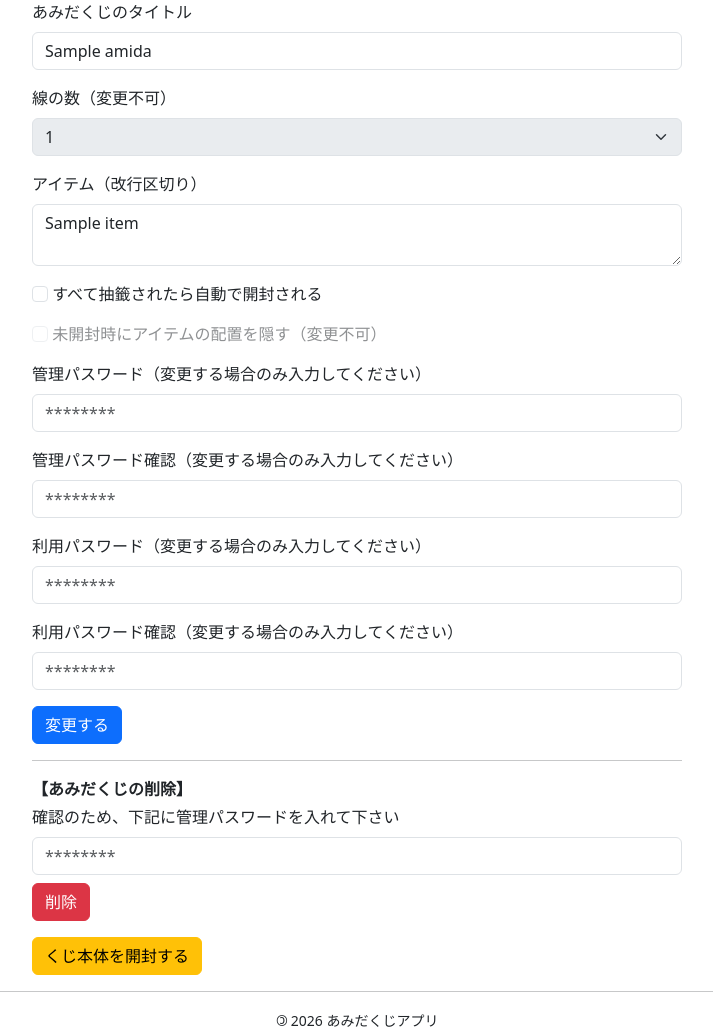
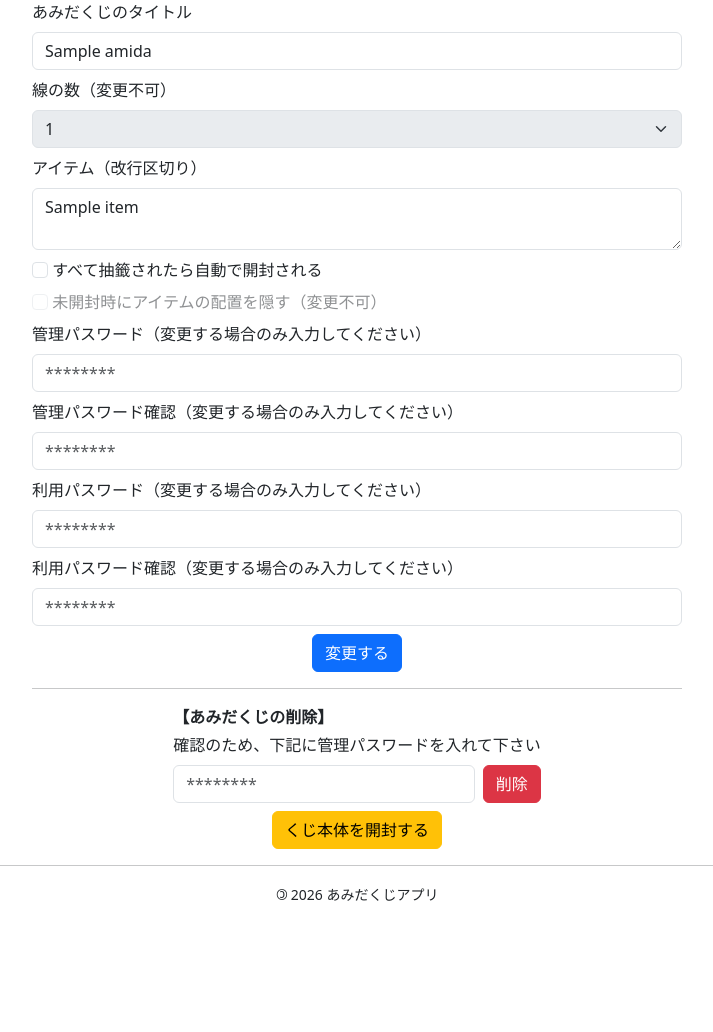
Before and after one commit to oh-shunki/Amidakuji, a Flask app: template flaskr/templates/amida/update.html in a window 1280 px wide. Shown: the part 42-1074 px from the top of the page, without its empty margins (283-996 px from the left). After the commit the page ends 943 px from the top, so only its background shows below. Run offline with Flask 3, Linux system fonts and the light colour scheme; the template is opened without the code that fills it: most values are stand-ins (such as "Sample title", 1, 10 or a date in 2020).

Commit message:
refactor(update): 更新フォームのスタイルの調整。削除・開封フォームを仕様書に合わせる調整。

```diff
--- a/flaskr/templates/amida/update.html
+++ b/flaskr/templates/amida/update.html
@@ -9,13 +9,13 @@
 {% block content %}
     <form method="post" class="amidaForm" data-mode="update"
                         action="{{ url_for("amida.update.do_update", amida_id_b62=amida_id_b62) }}">
-		<div class="mb-3">
+		<div class="mb-2">
 			<label for="title" class="form-label">あみだくじのタイトル</label>
             <input type="text" id="title" name="title" class="form-control"
                    value="{%if amida %}{{ amida.title }}{% endif %}" maxlength="100" required>
 		</div>
 
-        <div class="mb-3">
+        <div class="mb-2">
 			<label for="line_count" class="form-label">線の数（変更不可）</label>
 			<select id="line_count" name="line_count" class="form-select" disabled>
                 {% if amida %}
@@ -25,73 +25,72 @@
 
         </div>
 
-        <div class="mb-3">
+        <div class="mb-2">
 			<label for="items" class="form-label">アイテム（改行区切り）</label>
             <textarea id="items" name="items" class="form-control" required>{%- if amida_items -%}
                 {{ amida_items | map(attribute="title") | join('\n') }}{%- endif -%}</textarea>
 		</div>
 
-		<div class="mb-3">
+		<div class="mb-2">
 			<input type="checkbox" id="option_auto_open" name="option_auto_open"
                    class="form-check-input" {%if amida and amida.option_auto_open %}checked{% endif %}>
 			<label for="option_auto_open" class="form-check-label">すべて抽籤されたら自動で開封される</label>
 		</div>
 
-		<div class="mb-3">
+		<div class="mb-2">
 			<input type="checkbox" id="option_hide_items" name="option_hide_items"
                    class="form-check-input" {%if amida and amida.option_hide_items %}checked {% endif %}disabled>
 			<label for="option_hide_items" class="form-check-label">未開封時にアイテムの配置を隠す（変更不可）</label>
 		</div>
 
-        <div class="mb-3">
+        <div class="mb-2">
 			<label class='form-label'>管理パスワード（変更する場合のみ入力してください）</label>
 			<input type="password" id="admin_password" name="admin_password" class="form-control" placeholder="********">
 		</div>
 
 
-        <div class="mb-3">
+        <div class="mb-2">
 			<label class='form-label'>管理パスワード確認（変更する場合のみ入力してください）</label>
 			<input type="password" id="admin_password_confirm" name="admin_password_confirm" class="form-control" placeholder="********" >
 		</div>
 
-        <div class="mb-3">
+        <div class="mb-2">
 			<label class='form-label' for="user_password">利用パスワード（変更する場合のみ入力してください）</label>
 			<input type="password" id="user_password" name="user_password" class="form-control" placeholder="********">
 		</div>
 
-		<div class="mb-3">
+		<div class="mb-2">
 			<label class='form-label' for="user_password_confirm">利用パスワード確認（変更する場合のみ入力してください）</label>
 			<input type="password" id="user_password_confirm" name="user_password_confirm" class="form-control" placeholder="********">
 		</div>
 
-        <div id="errorDiv"></div>
+        <div class="mb-2" id="errorDiv"></div>
 
+        <div class="mb-2 d-flex justify-content-center">
             <button type="submit" class="btn btn-primary">変更する</button>
+        </div>
 
+        <hr>
 	</form>
 
-	<form method="post" class="amidaForm" action="{{ url_for('amida.delete_amida', amida_id_b62=amida_id_b62) }}">
-
-		<hr>
-
-        <div class="mb-3">
+	<form method="post" action="{{ url_for('amida.delete_amida', amida_id_b62=amida_id_b62) }}">
+        <div class="d-flex flex-column">
             <p class='fw-bold mb-1'>【あみだくじの削除】</p>
             <label class="form-label" for="delete_admin_password">
                 確認のため、下記に管理パスワードを入れて下さい
             </label>
+            <div class="mb-2 d-flex gap-2">
                     <input type="password" id="admin_password" name="admin_password" class="form-control" placeholder="********">
-
-			<button type="submit" class="btn btn-danger mt-2" formaction="{{ url_for('amida.delete_amida', amida_id_b62=amida_id_b62) }}">
+                    <button type="submit" class="btn btn-danger text-nowrap" formaction="{{ url_for('amida.delete_amida', amida_id_b62=amida_id_b62) }}">
                         削除
                     </button>
             </div>
-
-		<div class="mt-3">
+            <div class="d-flex justify-content-center">
                 <button type="submit" class="btn btn-warning" formaction="{{ url_for('amida.do_open', amida_id_b62=amida_id_b62) }}">
                     くじ本体を開封する
                 </button>
             </div>
-
+        </div>
     </form>
 
 
```
Lines whose indentation alone changed are shown as unchanged.
